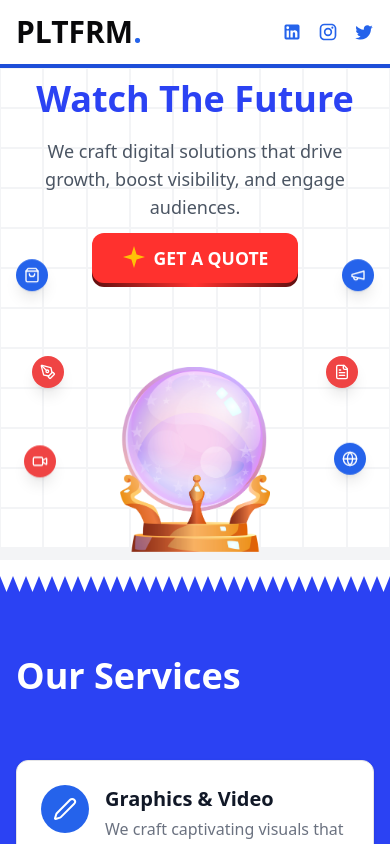
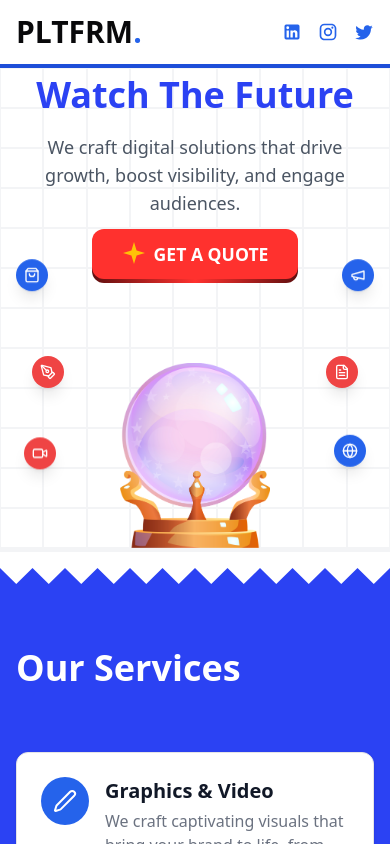
Before and after one commit to Ryrahul/PLTFRM, a React (Vite) app: page / in a window 390 px wide. Shown: the top 844 px of the page. Built offline with nearby package versions, Linux system fonts and the light colour scheme.

Commit message:
fix: zigzag border for mobile

```diff
--- a/src/components/hero-section.tsx
+++ b/src/components/hero-section.tsx
@@ -1,5 +1,12 @@
 import { FC } from "react";
-import { ShoppingBag, Megaphone, PenTool, Globe, FileText, Video } from "lucide-react";
+import {
+  ShoppingBag,
+  Megaphone,
+  PenTool,
+  Globe,
+  FileText,
+  Video,
+} from "lucide-react";
 import globe from "../assets/globe.png";
 import QuoteButton from "./quote-button";
 
@@ -16,7 +23,8 @@ const FloatingIcon: FC<{
     }}
   >
     <div
-            className={`${color === "blue" ? "bg-blue-600" : "bg-red-500"
+      className={`${
+        color === "blue" ? "bg-blue-600" : "bg-red-500"
       } text-white p-2 md:p-4 rounded-full shadow-lg`}
     >
       <Icon className="w-4 h-4 md:w-6 md:h-6" />
@@ -35,13 +43,14 @@ const HeroSection: FC = () => {
       </div>
 
       {/* Main Content */}
-            <div className="container mx-auto px-4 py-2 relative">
+      <div className="container mx-auto px-4 py-1 relative">
         <div className="max-w-4xl mx-auto text-center space-y-4 md:space-y-6">
           <h1 className="text-4xl md:text-7xl leading-tight md:leading-normal font-extrabold text-[#2B42F3] relative z-10">
             Watch The Future
           </h1>
           <p className="text-lg md:text-2xl text-gray-600 font-medium px-4 relative z-10">
-                        We craft digital solutions that drive growth, boost visibility, and engage audiences.
+            We craft digital solutions that drive growth, boost visibility, and
+            engage audiences.
           </p>
           <QuoteButton />
         </div>
--- a/src/components/services-section.tsx
+++ b/src/components/services-section.tsx
@@ -6,17 +6,33 @@ interface Service {
   description: string;
 }
 
-// Create a services array with example data
 const services: Service[] = Array(6).fill({
   title: "Graphics & Video",
-  description: "We craft captivating visuals that bring your brand to life, from eye-catching logos to engaging social media posts.",
+  description:
+    "We craft captivating visuals that bring your brand to life, from eye-catching logos to engaging social media posts.",
 });
 
 export default function ServicesSection() {
   return (
     <div className="relative bg-[#2b42f3] px-4 py-16 md:px-6 lg:px-8">
-      {/* Zigzag border */}
-      <div className="absolute top-0 left-0 right-0 h-8">
+      {/* Mobile zigzag border - now with more points */}
+      <div className="absolute top-0 left-0 right-0 h-8 block md:hidden">
+        <svg
+          className="w-full h-full"
+          viewBox="0 0 240 8"
+          fill="none"
+          xmlns="http://www.w3.org/2000/svg"
+          preserveAspectRatio="none"
+        >
+          <path
+            d="M0 0V4L10 8L20 4L30 8L40 4L50 8L60 4L70 8L80 4L90 8L100 4L110 8L120 4L130 8L140 4L150 8L160 4L170 8L180 4L190 8L200 4L210 8L220 4L230 8L240 4V0H0Z"
+            fill="white"
+          />
+        </svg>
+      </div>
+
+      {/* Desktop zigzag border */}
+      <div className="absolute top-0 left-0 right-0 h-8 hidden md:block">
         <svg
           className="w-full h-full"
           viewBox="0 0 1200 32"
@@ -30,6 +46,7 @@ export default function ServicesSection() {
           />
         </svg>
       </div>
+
       <div className="mx-auto max-w-6xl pt-8">
         <h1 className="mb-16 text-4xl font-extrabold text-white md:text-5xl lg:text-6xl">
           Our Services
@@ -42,7 +59,9 @@ export default function ServicesSection() {
                   <Pen className="h-6 w-6 text-white" />
                 </div>
                 <div className="space-y-1">
-                  <h3 className="text-xl font-semibold text-gray-900">{service.title}</h3>
+                  <h3 className="text-xl font-semibold text-gray-900">
+                    {service.title}
+                  </h3>
                   <p className="text-gray-500">{service.description}</p>
                 </div>
               </CardContent>
@@ -50,7 +69,8 @@ export default function ServicesSection() {
           ))}
         </div>
         <p className="mt-12 text-center text-lg text-white">
-          We will have some extra text here, explaining that we have these services and many more in-house.
+          We will have some extra text here, explaining that we have these
+          services and many more in-house.
         </p>
       </div>
     </div>
```
Also changed, not shown: 1 other file (tests, documents, lock files or other folders). Lines whose indentation alone changed are shown as unchanged.
